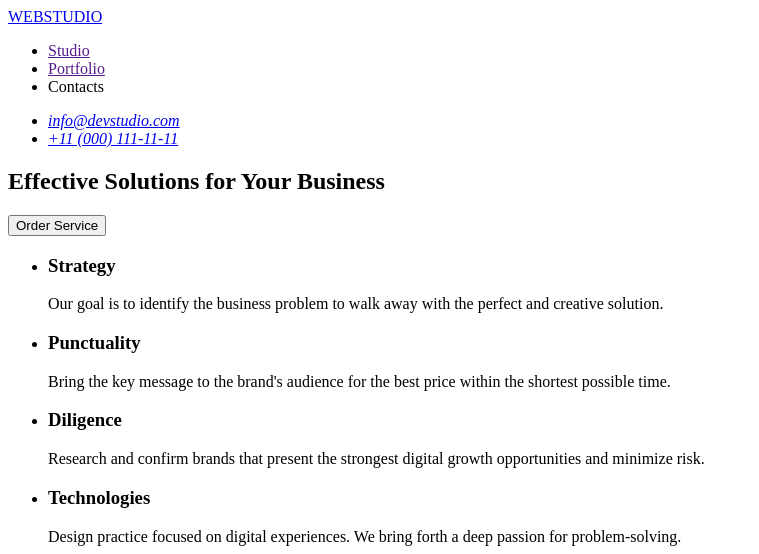
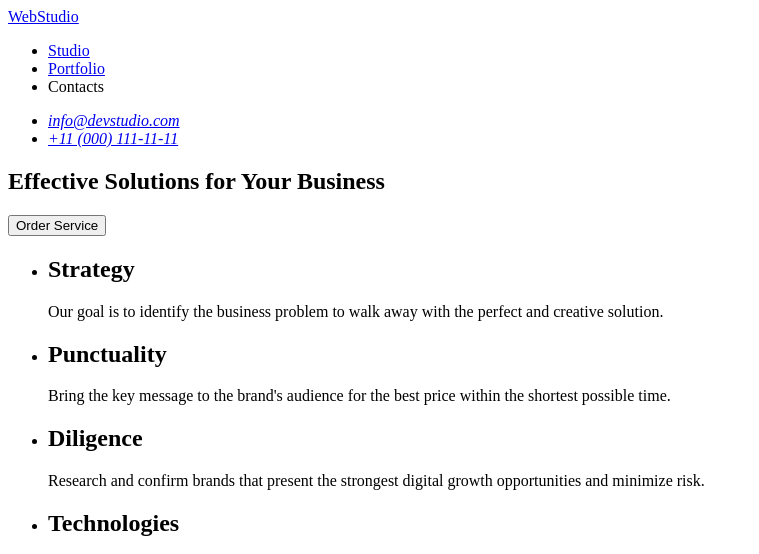
Before and after one commit to ulianasunny31/goit-markup-hw-01, a plain HTML site: page index.html in a window 1280 px wide. Shown: the top 554 px of the page, without its empty margins (0-759 px from the left). Drawn offline with Linux system fonts and the light colour scheme.

Commit message:
hw-changes-2

```diff
--- a/index.html
+++ b/index.html
@@ -8,17 +8,17 @@
   <body>
     <!-- Header section -->
     <header>
-      <a class="logo" href="./index.html">WEBSTUDIO</a>
+      <nav>
+        <a href="./index.html">WebStudio</a>
 
         <ul>
           <li>
-          <a href="">Studio</a>
+            <a href="./index.html">Studio</a>
           </li>
-        <li><a href="">Portfolio</a></li>
-        <li><a href=""></a>Contacts</li>
+          <li><a href="./index.html">Portfolio</a></li>
+          <li><a href="./index.html"></a>Contacts</li>
         </ul>
-
-      <nav>
+      </nav>
       <address>
         <ul>
           <li>
@@ -29,7 +29,6 @@
           </li>
         </ul>
       </address>
-      </nav>
     </header>
 
     <!-- Main section -->
@@ -45,28 +44,28 @@
       <section>
         <ul>
           <li>
-            <h3>Strategy</h3>
+            <h2>Strategy</h2>
             <p>
               Our goal is to identify the business problem to walk away with the
               perfect and creative solution.
             </p>
           </li>
           <li>
-            <h3>Punctuality</h3>
+            <h2>Punctuality</h2>
             <p>
               Bring the key message to the brand's audience for the best price
               within the shortest possible time.
             </p>
           </li>
           <li>
-            <h3>Diligence</h3>
+            <h2>Diligence</h2>
             <p>
               Research and confirm brands that present the strongest digital
               growth opportunities and minimize risk.
             </p>
           </li>
           <li>
-            <h3>Technologies</h3>
+            <h2>Technologies</h2>
             <p>
               Design practice focused on digital experiences. We bring forth a
               deep passion for problem-solving.
@@ -149,7 +148,7 @@
     <!-- Footer section -->
 
     <footer>
-      <a class="logo" href="./index.html"> WEBSTUDIO</a>
+      <a href="./index.html">WebStudio</a>
       <p>
         Increase the flow of customers and sales for your business with digital
         marketing & growth solutions.
```
Lines whose indentation alone changed are shown as unchanged.
